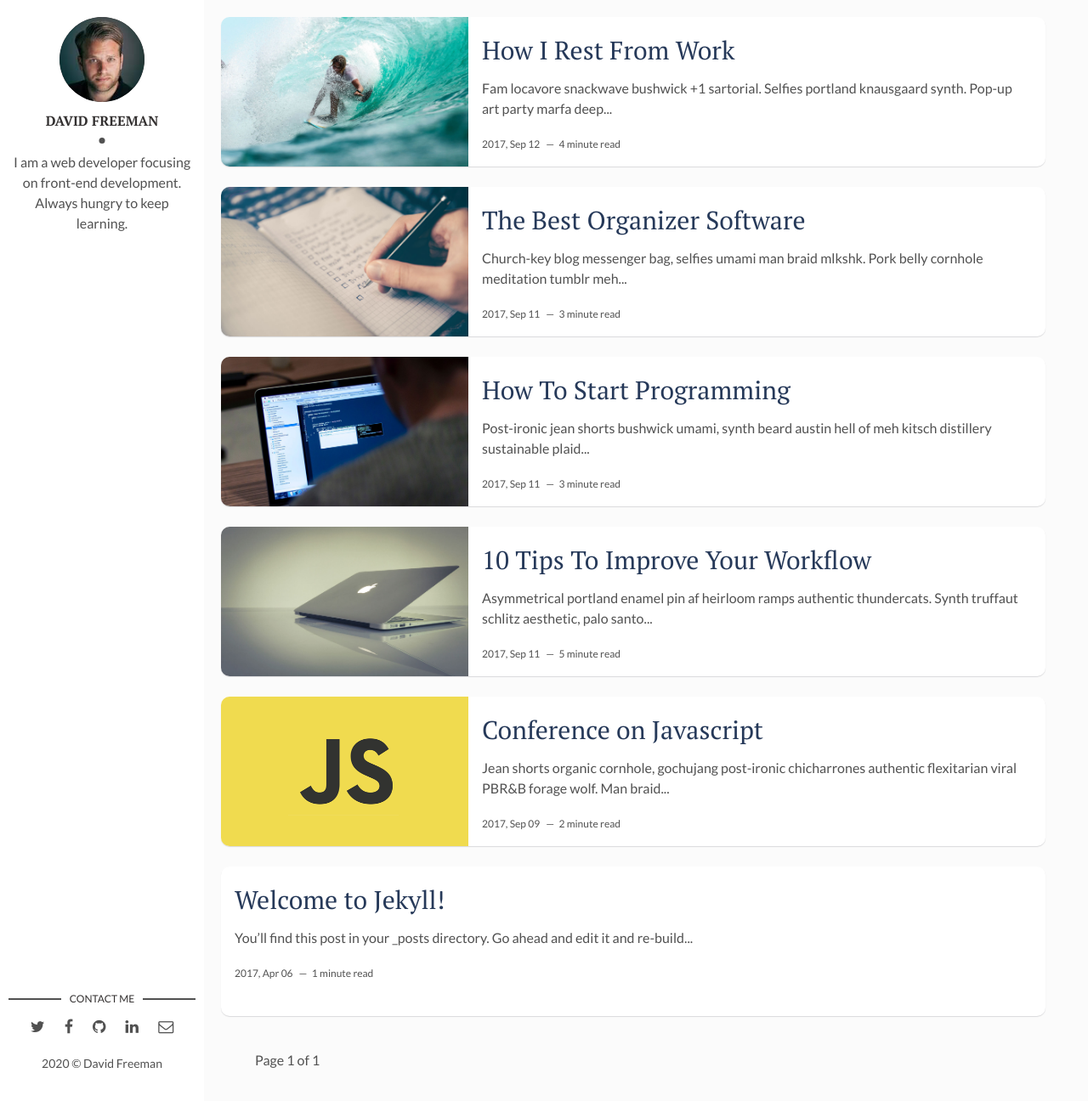
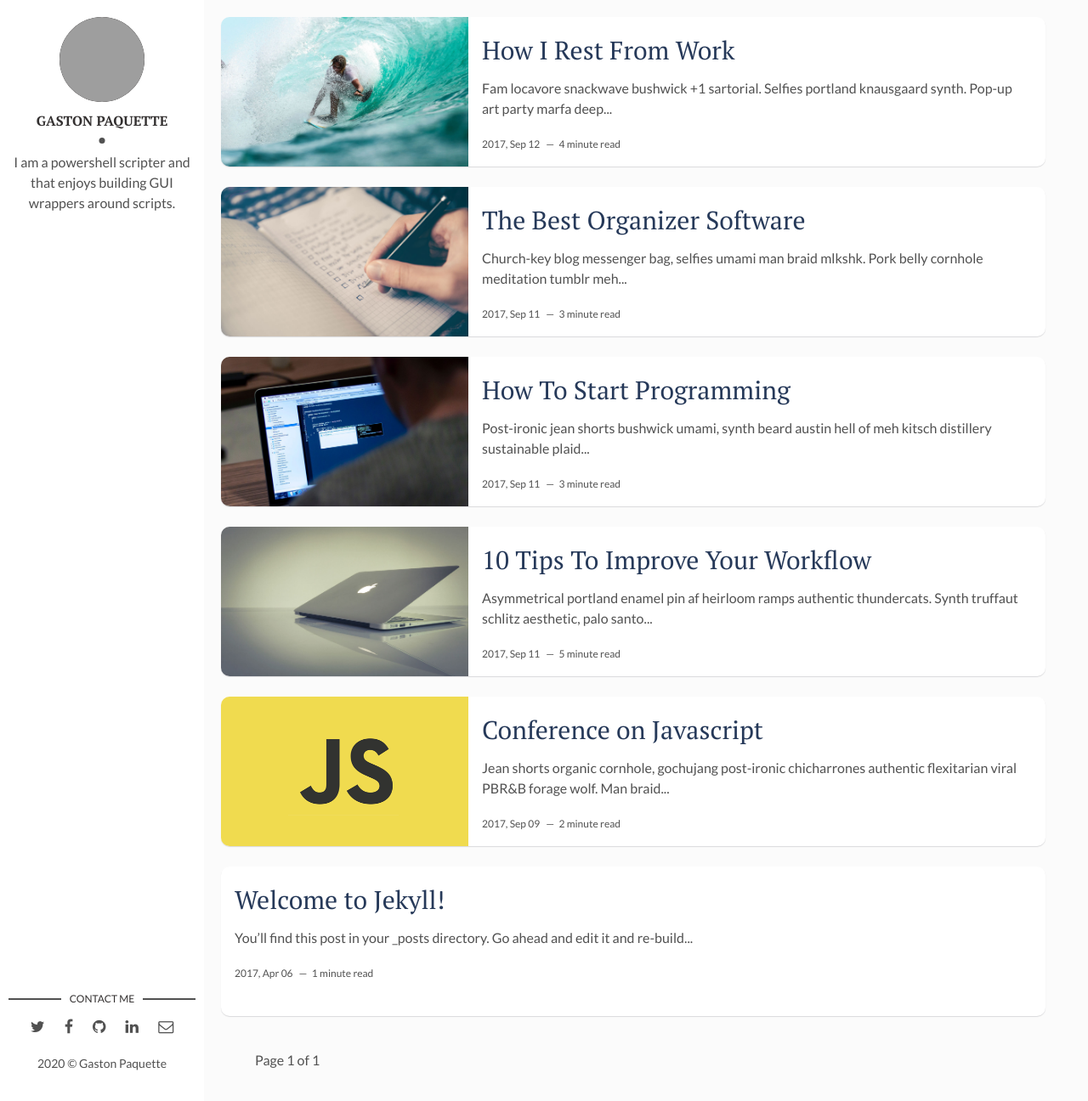
Before and after one commit to Gaspack/gaspack.github.io, a Jekyll site: the page built from index.html, in a window 1280 px wide and 1296 px high. Shown: the whole window at 85% size. Built offline with Jekyll 4.4.1, drawn with Linux system fonts in a browser that asks for light colours; the list of posts is cut into pages by our own code; grey boxes are pictures that could not be loaded.

Commit message:
Update _config.yml

```diff
--- a/_config.yml
+++ b/_config.yml
@@ -9,9 +9,9 @@
 site-twitter: #if your site has a twitter account, enter it here
 
 # Author Settings
-author: David Freeman # add your name
-author-img: david-freeman.jpg # add your photo
-about-author: I am a web developer focusing on front-end development. Always hungry to keep learning. # add description
+author: Gaston Paquette # add your name
+# author-img: david-freeman.jpg # add your photo
+about-author: I am a powershell scripter and that enjoys building GUI wrappers around scripts. # add description
 social-twitter: # add your Twitter handle
 social-facebook: # add your Facebook handle
 social-github: artemsheludko # add your Github handle
@@ -19,10 +19,10 @@
 social-email: # add your Email address
 
 # Disqus
-discus-identifier: mr-brown # add your discus identifier
+#discus-identifier: mr-brown # add your discus identifier
 
 # Tracker
-analytics: # Google Analytics
+#analytics: # Google Analytics
 
 # Build Settings
 markdown: kramdown
```
